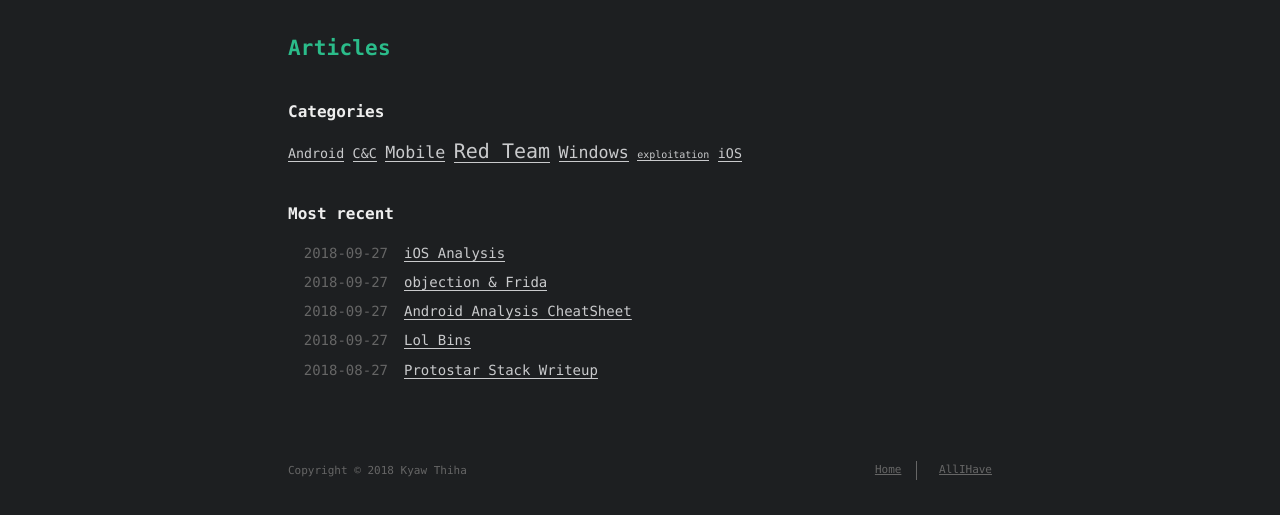
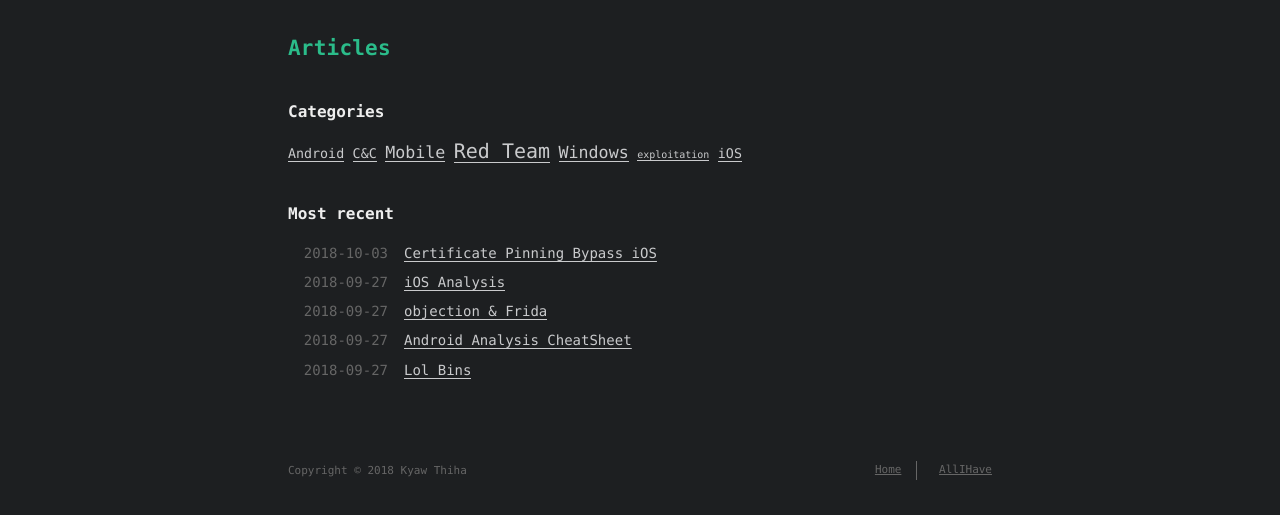
Before and after one commit to kyawthiha7/kyawthiha7.github.io, a plain HTML site: page index.html in a window 1280 px wide. Shown: the part 211-726 px from the top of the page. Drawn offline with Linux system fonts and the light colour scheme.

Commit message:
new aritcle

```diff
--- a/index.html
+++ b/index.html
@@ -119,6 +119,22 @@
       <li class="post-item">
 
     <div class="meta">
+        <time datetime="2018-10-03T05:12:12.000Z" itemprop="datePublished">2018-10-03</time>
+    </div>
+
+
+        <span>
+
+        <a class="" href="/2018/10/03/Certificate-Pinning-Bypass-iOS/">Certificate Pinning Bypass iOS</a>
+
+
+
+</span>
+      </li>
+
+      <li class="post-item">
+
+    <div class="meta">
         <time datetime="2018-09-27T10:33:02.000Z" itemprop="datePublished">2018-09-27</time>
     </div>
 
@@ -180,22 +196,6 @@
 </span>
       </li>
 
-      <li class="post-item">
-
-    <div class="meta">
-        <time datetime="2018-08-27T10:08:36.000Z" itemprop="datePublished">2018-08-27</time>
-    </div>
-
-
-        <span>
-
-        <a class="" href="/2018/08/27/Protostar-Stack-Writeup/">Protostar Stack Writeup</a>
-
-
-
-</span>
-      </li>
-
   </ul>
 
 </section>
```
Also changed, not shown: 2018/05/27/Phish/index.html (+1 -1 lines), 2018/06/27/DCOM/index.html (+1 -1 lines), 2018/06/27/Persistent/index.html (+1 -1 lines), 2018/07/28/Empire-Redirector/index.html (+1 -1 lines), 2018/09/27/Lol-Bins/index.html (+1 -1 lines), 2018/09/27/iOS-Analysis/index.html (+2 -0 lines), 2018/09/27/objection-Frida/index.html (+1 -1 lines), archives/2018/index.html (+20 -20 lines), archives/2018/page/2/index.html (+20 -0 lines), archives/index.html (+20 -20 lines), archives/page/2/index.html (+20 -0 lines), page/2/index.html (+16 -16 lines).
